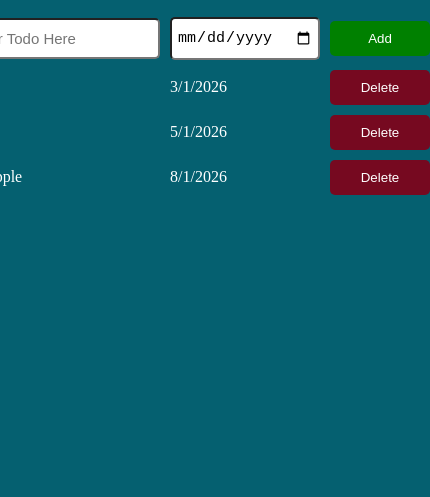
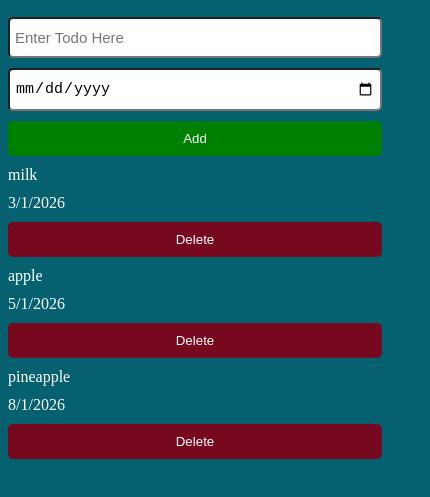
Before and after one commit to Amityadav-79/Todo-List, a plain HTML site: page index.html in a window 390 px wide. Shown: the part 51-548 px from the top of the page, 430 px wide, since content can reach past the window. Drawn offline with Linux system fonts and the light colour scheme.

Commit message:
Update index.html

```diff
--- a/index.html
+++ b/index.html
@@ -40,10 +40,11 @@
 
         }
 
-        .btn-add{
+         .btn-add{
             background-color: green;
             color: white;
             border: none;
+            text-align: center;
             border-radius: 5px;
             padding: 10px 0px;
             cursor: pointer;
@@ -52,10 +53,24 @@
              background-color: rgb(118, 9, 32);
             color: white;
             border: none;
+            text-align: center;
             border-radius: 5px;
             padding: 10px 0px;
             cursor: pointer;
         }
+
+          @media (max-width: 600px) {
+        .grid-container,
+        .todo-container {
+            grid-template-columns: 1fr;
+        }
+
+        .btn-add,
+        .btn-delete {
+            width: 100%;
+        }
+    }
+
 
 
     </style>
@@ -74,4 +89,5 @@
     <script src="script.js"></script>
 </body>
 
+
 </html>
```
